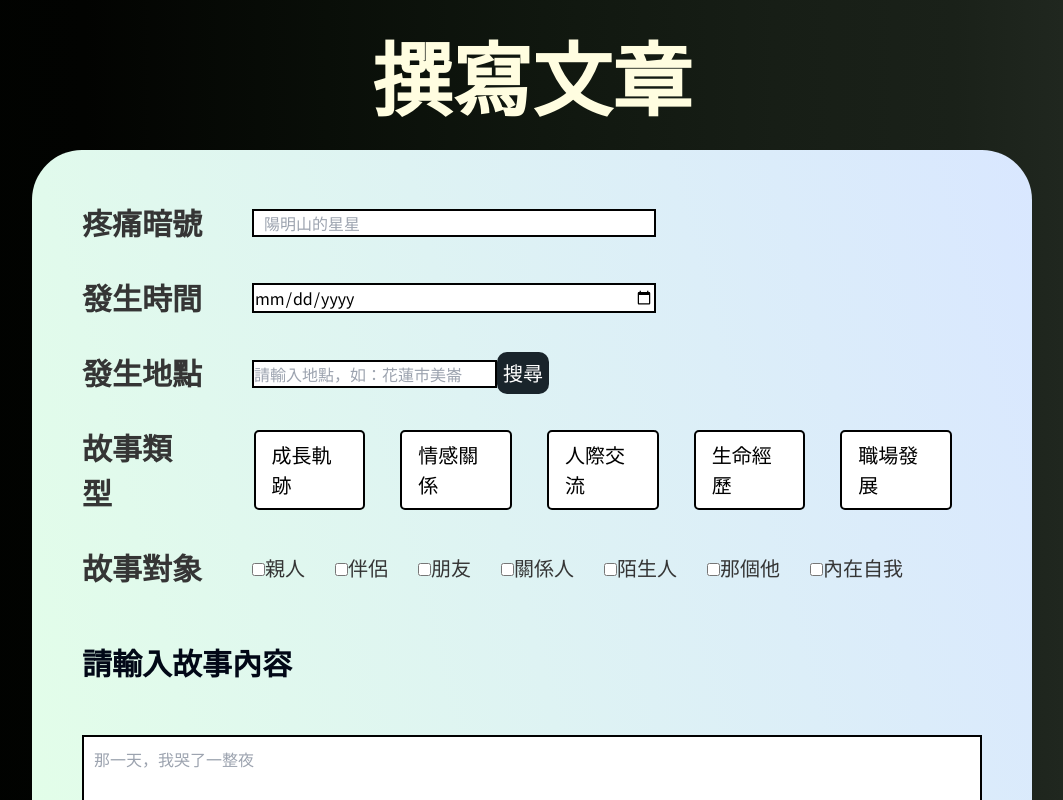
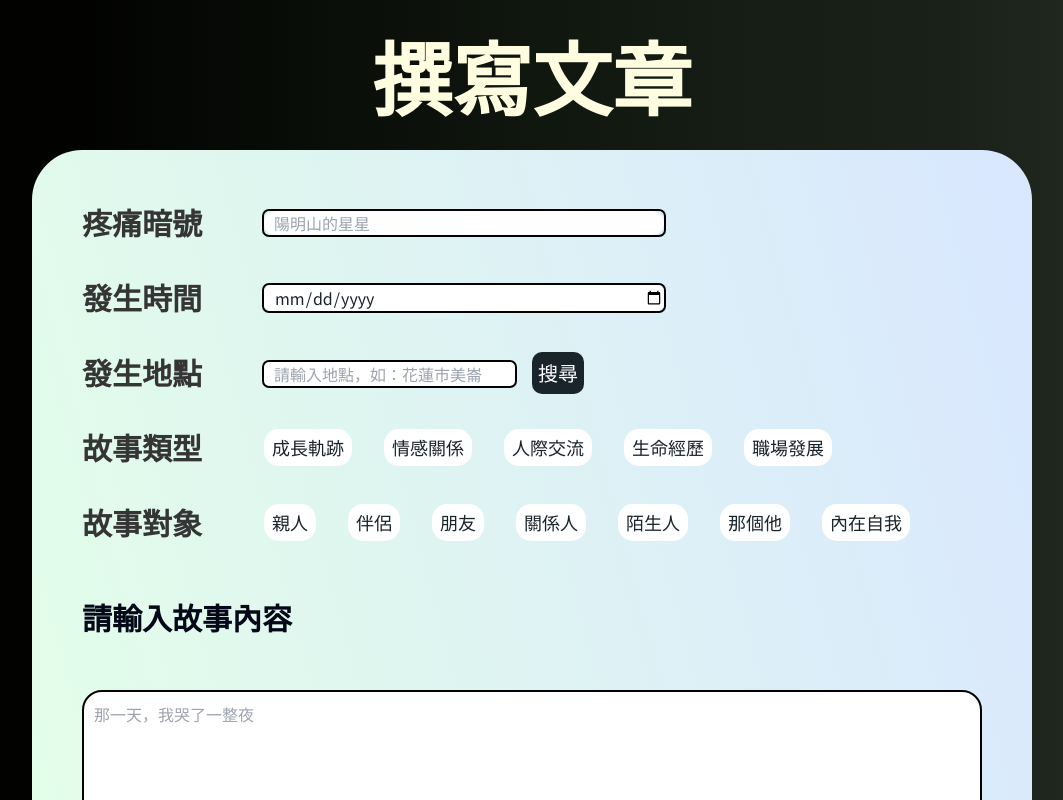
Before and after one commit to milk88084/Personal-Project, a React (Vite) app in the folder Painshelter/: page /post in a window 1280 px wide. Shown: the top 800 px of the page, without its empty margins (108-1171 px from the left). Built offline with nearby package versions, Linux system fonts and the light colour scheme.

Commit message:
style(edit and post page):modified the UI.

```diff
--- a/Painshelter/src/components/LocationSearch.jsx
+++ b/Painshelter/src/components/LocationSearch.jsx
@@ -8,8 +8,14 @@ import icon from "../assets/img/logoImg3.png";
 
 const Input = styled.div`
   width: 100%;
+  border-radius: 7px;
   input {
     border: 2px solid black;
+    border-radius: 7px;
+    padding-left: 10px;
+  }
+  button {
+    margin-left: 15px;
   }
 `;
 
--- a/Painshelter/src/components/ModalHistory.jsx
+++ b/Painshelter/src/components/ModalHistory.jsx
@@ -2,7 +2,13 @@ import BackdropHistory from "./BackdropHHistory";
 import { HistoryModal } from "../utils/zustand.js";
 import poem from "../utils/data/poem.json";
 import modalpoem from "../assets/img/modalpoem.jpg";
-import styled from "styled-components";
+import styled, { keyframes } from "styled-components";
+
+const glowing = keyframes`
+  0% { box-shadow: 0 0 5px #ffd4f4; }
+  50% { box-shadow: 0 0 20px #ffd4f4; }
+  100% { box-shadow: 0 0 5px #ffd4f4; }
+`;
 
 const Background = styled.div`
   background-image: url(${modalpoem});
@@ -12,7 +18,8 @@ const Background = styled.div`
   display: flex;
   padding: 30px;
   flex-direction: column;
-  box-shadow: 1px 1px 30px 15px #ffd4f4;
+  font-family: "Noto Sans TC", sans-serif;
+  animation: ${glowing} 2s infinite ease-in-out;
   opacity: 0.8;
   top: 0;
   left: 0;
--- a/Painshelter/src/pages/Edit/index.jsx
+++ b/Painshelter/src/pages/Edit/index.jsx
@@ -107,9 +107,12 @@ const EditTitle = styled.div`
 
 const EditTitleInput = styled.div`
   border: 2px solid black;
+  border-radius: 7px;
   input {
     width: 400px;
-    color: black;
+    color: #353535;
+    padding-left: 10px;
+    border-radius: 15px;
   }
   @media screen and (max-width: 1279px) {
     border: 1px solid black;
@@ -131,9 +134,12 @@ const PreviewTitle = styled.div`
 
 const EditDateInput = styled.div`
   border: 2px solid black;
+  border-radius: 7px;
   input {
     width: 400px;
-    color: black;
+    color: #353535;
+    padding-left: 10px;
+    border-radius: 15px;
   }
   @media screen and (max-width: 1279px) {
     border: 1px solid black;
@@ -180,10 +186,12 @@ const PreviewType = styled.div`
 
 const EditTextArea = styled.div`
   margin-top: 50px;
+
   p {
     font-size: 30px;
     font-weight: 600;
     margin-right: 50px;
+    border-radius: 7px;
   }
 
   textarea {
@@ -191,7 +199,10 @@ const EditTextArea = styled.div`
     width: 100%;
     height: 300px;
     margin-top: 50px;
-    color: black;
+    color: #353535;
+    border-radius: 20px;
+    padding-left: 10px;
+    padding-top: 10px;
   }
   @media screen and (max-width: 1279px) {
     margin-top: 30px;
@@ -222,7 +233,7 @@ const PreviewTextArea = styled.div`
     width: 100%;
     height: 300px;
     margin-top: 30px;
-    color: black;
+    color: #353535;
   }
 `;
 
@@ -241,7 +252,7 @@ const ButtonSection = styled.div`
     &:hover,
     &:focus {
       background-color: #9ca3af;
-      color: black;
+      color: #353535;
     }
   }
   @media screen and (max-width: 1279px) {
--- a/Painshelter/src/pages/History/index.jsx
+++ b/Painshelter/src/pages/History/index.jsx
@@ -201,11 +201,8 @@ const glowing = keyframes`
 
 const WriteButton = styled.span`
   padding: 6px;
-
   cursor: pointer;
-
   animation: ${glowing} 2s infinite ease-in-out;
-
   padding: 6px;
   border-radius: 10px;
   font-weight: 400;
--- a/Painshelter/src/pages/Post/index.jsx
+++ b/Painshelter/src/pages/Post/index.jsx
@@ -88,7 +88,7 @@ const EditCategories = styled.div`
 const EditTitle = styled.div`
   font-size: 30px;
   font-weight: 600;
-  margin-right: 50px;
+  margin-right: 60px;
   color: #353535;
   @media screen and (max-width: 1279px) {
     margin-right: 0px;
@@ -98,10 +98,12 @@ const EditTitle = styled.div`
 
 const EditTitleInput = styled.div`
   border: 2px solid black;
+  border-radius: 7px;
   input {
     width: 400px;
-    color: black;
+    color: #19242b;
     padding-left: 10px;
+    border-radius: 15px;
   }
   @media screen and (max-width: 1279px) {
     border: 1px solid black;
@@ -113,9 +115,12 @@ const EditTitleInput = styled.div`
 
 const EditDateInput = styled.div`
   border: 2px solid black;
+  border-radius: 7px;
   input {
     width: 400px;
-    color: black;
+    padding-left: 10px;
+    color: #19242b;
+    border-radius: 7px;
   }
   @media screen and (max-width: 1279px) {
     border: 1px solid black;
@@ -126,21 +131,46 @@ const EditDateInput = styled.div`
 `;
 
 const Tag = styled.li`
-  border: 2px solid #000; // 黑色邊框
-  border-radius: 5px; // 輕微的圓角
-  padding: 8px 16px; // 內部空間
-  display: inline-block; // 讓列表項目水平顯示
-  margin: 5px; // 留出間隙
-  cursor: pointer; // 滑鼠懸停時顯示指針
-  background-color: ${(props) =>
-    props.selected ? "#000" : "#fff"}; // 根據是否選中改變背景顏色
-  color: ${(props) =>
-    props.selected ? "#fff" : "#000"}; // 根據是否選中改變文字顏色
+  font-size: 18px;
+  border-radius: 15px;
+  padding: 5px 8px;
+  display: inline-block;
+  margin: 2px;
+  cursor: pointer;
+  background-color: ${(props) => (props.selected ? "#19242b" : "#fff")};
+  color: ${(props) => (props.selected ? "#fff" : "#19242b")};
 
   &:hover,
   &:focus {
-    background-color: #000;
+    background-color: #19242b;
     color: #fff;
+  }
+  @media screen and (max-width: 1279px) {
+    border-radius: 10px;
+    font-size: 18px;
+    margin: 5px;
+  }
+`;
+
+const FigureTag = styled.li`
+  font-size: 18px;
+  border-radius: 15px;
+  padding: 5px 8px;
+  display: inline-block;
+  margin: 2px;
+  cursor: pointer;
+  background-color: ${(props) => (props.selected ? "#19242b" : "#fff")};
+  color: ${(props) => (props.selected ? "#fff" : "#19242b")};
+
+  &:hover,
+  &:focus {
+    background-color: #19242b;
+    color: #fff;
+  }
+  @media screen and (max-width: 1279px) {
+    border-radius: 10px;
+    font-size: 18px;
+    margin: 5px;
   }
 `;
 
@@ -168,6 +198,7 @@ const EditTypesInput = styled.div`
 
 const EditTextArea = styled.div`
   margin-top: 50px;
+
   p {
     font-size: 30px;
     font-weight: 600;
@@ -182,6 +213,7 @@ const EditTextArea = styled.div`
     color: black;
     padding-left: 10px;
     padding-top: 10px;
+    border-radius: 20px;
   }
   @media screen and (max-width: 1279px) {
     margin-top: 30px;
@@ -260,17 +292,24 @@ export default function Edit() {
   ];
   const storyType = useCheckboxInput(storyTypeData);
   const storyFigure = useCheckboxInput(storyFigureData);
-  const [selectedTypes, setSelectedTypes] = useState([]);
 
   const storyLocation = locationSerach[0];
   console.log(storyLocation);
 
+  //調整成不用select方式的選擇人物和主題類型
+  const [selectedTypes, setSelectedTypes] = useState([]);
   const toggleType = (type) => {
     setSelectedTypes((prev) =>
       prev.includes(type) ? prev.filter((t) => t !== type) : [...prev, type]
     );
   };
 
+  const [selectedFigure, setSelectedFigure] = useState([]);
+  const toggleFigure = (type) => {
+    setSelectedFigure((prev) =>
+      prev.incclude(type) ? prev.filter((t) => t !== type) : [...prev, type]
+    );
+  };
   const handleSubmit = async (event) => {
     // alert("Your favorite flavor is: ");
     event.preventDefault();
@@ -286,7 +325,7 @@ export default function Edit() {
         time: storyTime.value,
         location: storyLocation,
         type: selectedTypes,
-        figure: storyFigure.getSortedCheckedValues(),
+        figure: selectedFigure,
         story: postStory.value,
         userId: localStorageUserId,
         createdAt: Timestamp.fromDate(new Date()),
@@ -379,63 +418,15 @@ export default function Edit() {
               <EditTitle>故事對象</EditTitle>
               <EditTypesInput>
                 <ul>
-                  <li>
-                    <input
-                      type="checkbox"
-                      onChange={storyFigure.onChange}
-                      value="親人"
-                    />
-                    親人
-                  </li>
-                  <li>
-                    <input
-                      type="checkbox"
-                      onChange={storyFigure.onChange}
-                      value="伴侶"
-                    />
-                    伴侶
-                  </li>
-                  <li>
-                    <input
-                      type="checkbox"
-                      onChange={storyFigure.onChange}
-                      value="朋友"
-                    />
-                    朋友
-                  </li>
-                  <li>
-                    <input
-                      type="checkbox"
-                      onChange={storyFigure.onChange}
-                      value="關係人"
-                    />
-                    關係人
-                  </li>
-
-                  <li>
-                    <input
-                      type="checkbox"
-                      onChange={storyFigure.onChange}
-                      value="陌生人"
-                    />
-                    陌生人
-                  </li>
-                  <li>
-                    <input
-                      type="checkbox"
-                      onChange={storyFigure.onChange}
-                      value="那個他"
-                    />
-                    那個他
-                  </li>
-                  <li>
-                    <input
-                      type="checkbox"
-                      onChange={storyFigure.onChange}
-                      value="內在自我"
-                    />
-                    內在自我
-                  </li>
+                  {storyFigureData.map((type) => (
+                    <FigureTag
+                      key={type}
+                      selected={selectedFigure.includes(type)}
+                      onClick={() => toggleFigure(type)}
+                    >
+                      {type}
+                    </FigureTag>
+                  ))}
                 </ul>
               </EditTypesInput>
             </EditCategories>
```
